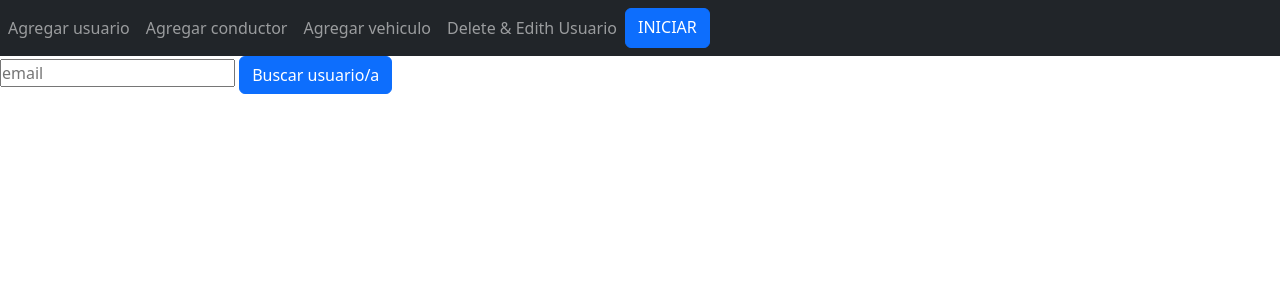
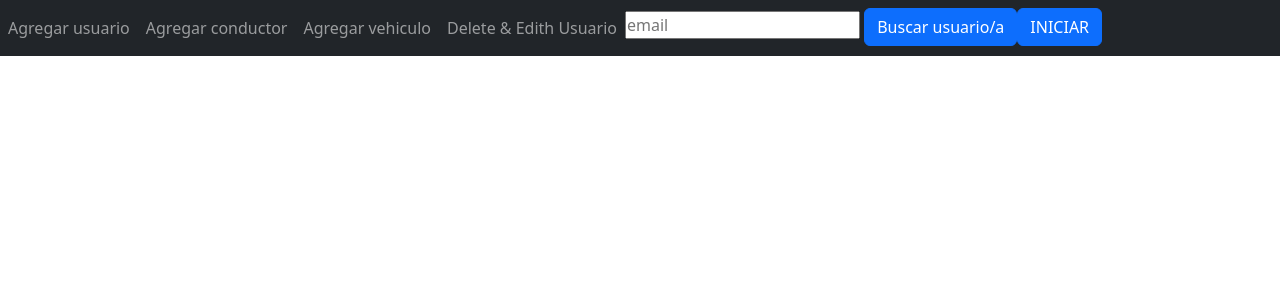
Before and after one commit to AlejandroGiorgio/Proyecto-Final-Python, a Django app: page / in a window 1280 px wide. Shown: the top 300 px of the page. Run offline with Django 4.2, Linux system fonts and the light colour scheme; parts of the project's set-up code (start-up, migrations or seed data) failed here and were passed over; some libraries are stand-ins or nearby versions.

```diff
--- a/AppProject/Templates/index.html
+++ b/AppProject/Templates/index.html
@@ -6,7 +6,7 @@
     <meta http-equiv="X-UA-Compatible" content="IE=edge">
     <meta name="viewport" content="width=device-width, initial-scale=1.0">
     <link rel="stylesheet" href="{%static 'css/bootstrap.min.css'%}">
-    <link rel="stylesheet" href="{%static 'css/estilos.css'%}">
+    <link rel="stylesheet" href="{%static 'css/myestilo.css'%}">
 
     <title>AppProject</title>
 </head>
@@ -32,18 +32,7 @@
         <li class="nav-item">
           <a class="nav-link" href="/AppProject/read_user">Delete & Edith Usuario</a>
         </li>
-        {% if not request.user.is_authenticated %}
-        <a class="btn btn-primary" href="/AppProject/login">INICIAR</a>
-        {% endif %}
-
-        {% if request.user.is_authenticated %}
-        <p class=""> Hola, {{user.username}}</p>
-        {% endif %}
-
-      </ul>
-  </nav>
-
-  <div>
+        <li>
           <form class="formDataUser" action="/AppProject/search_user" method="GET">
             <input type="email" name="email" placeholder="email">
             <button type="submit" class="btn btn-primary btndj">Buscar usuario/a</button>
@@ -60,6 +49,23 @@
         </ul>
         {% endif %}
     </div>
+        </li>
+        <li>
+          {% if not request.user.is_authenticated %}
+            <a class="btn btn-primary" href="/AppProject/login">INICIAR</a>
+          {% endif %}
+        </li>
+        <li>
+          {% if request.user.is_authenticated %}
+            <p class=""> Hola, {{user.username}}</p>
+          {% endif %}
+        </li>
+
+      </ul>
+  </nav>
+
+  <div>
+
 
 <div>
 
--- a/AppProject/static/css/estilos.css
+++ b/AppProject/static/css/myestilo.css
@@ -19,3 +19,11 @@ body{
     font-style: oblique;
     font-weight: bold;
 }
+
+#estiloMensajeLogin{
+    color: aliceblue;
+    z-index:inherit;
+}
+#estiloBotonesEditarPerf{
+margin-left: 35%;
+}
```
Also changed, not shown: db.sqlite3. Lines whose indentation alone changed are shown as unchanged.
